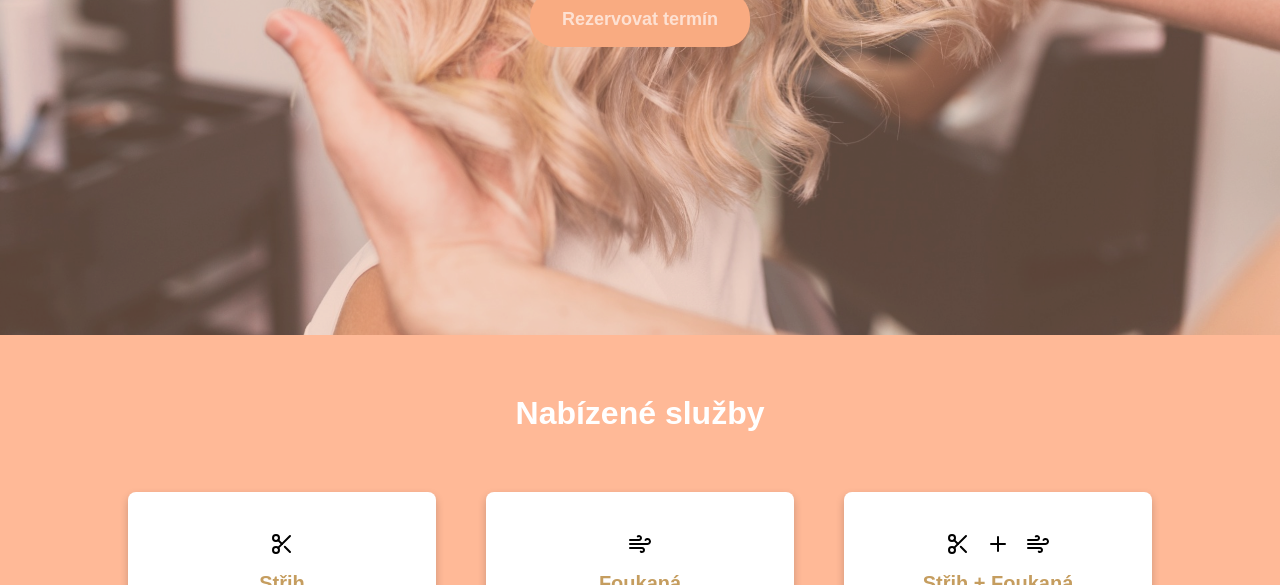
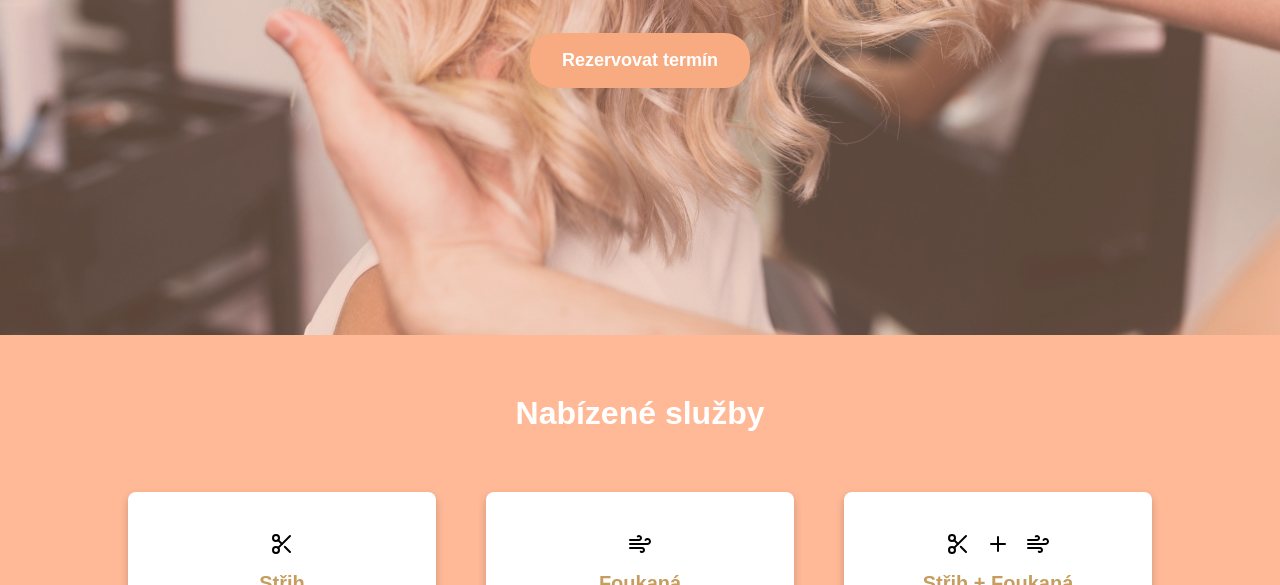
Before and after one commit to adamvancura/kadernictvi-rp, a plain HTML site: page index.html in a window 1280 px wide. Shown: the part 515-1100 px from the top of the page. Drawn offline with nearby package versions, Linux system fonts and the light colour scheme.

Commit message:
pridani reservation page, uprava button rezervace

```diff
--- a/assets/css/style.css
+++ b/assets/css/style.css
@@ -150,6 +150,8 @@ body {
     transition: all 0.3s ease;
     border: 2px solid transparent;
     cursor: pointer;
+    position: absolute;
+    margin-top: 300px;
 }
 
 .rezervace-btn:hover {
--- a/index.html
+++ b/index.html
@@ -34,7 +34,7 @@
         <div class="overlay"></div>
         <h1 class="header-title">Kadeřnictví Luhačovice</h1>
         <h2 class="header-subtitle">Osvěžte svůj vzhled s námi!</h2>
-        <a href="rezervace.html" class="rezervace-btn">Rezervovat termín</a>
+        <a href="rezervation.html" class="rezervace-btn">Rezervovat termín</a>
 
     </div>
 
```
Also changed, not shown: rezervation.html (added, +12 -0 lines).
